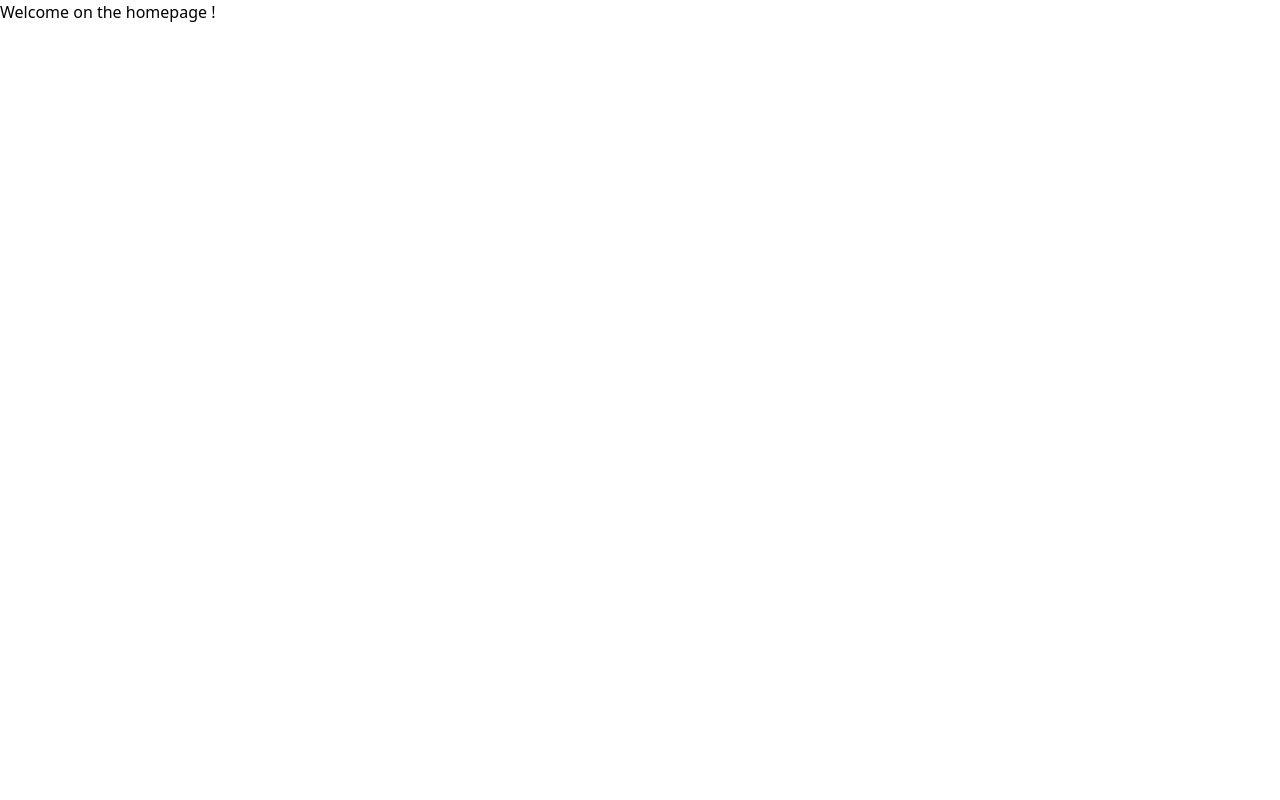
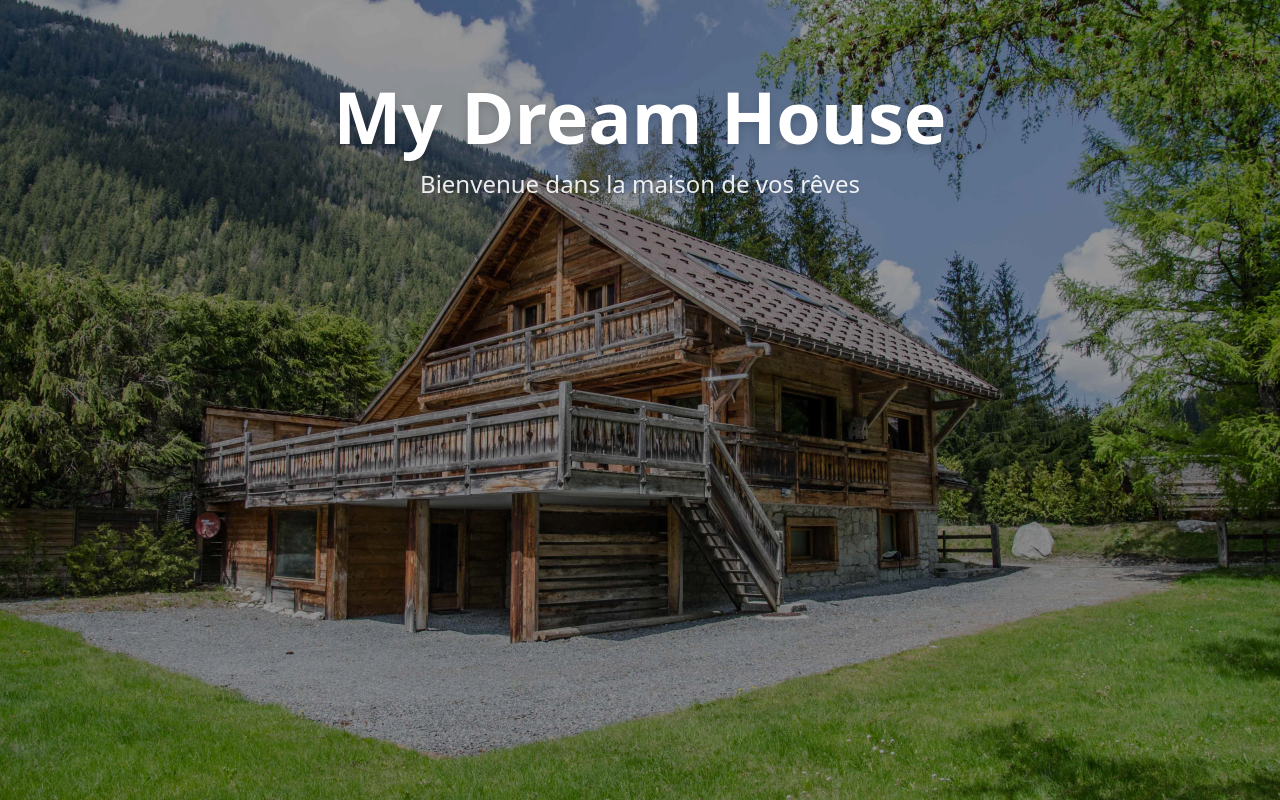
Before and after one commit to johan-jnn/my-dream-house, a Vue app: page / in a window 1280 px wide. Built offline with nearby package versions, Linux system fonts and the light colour scheme.

Commit message:
#7 create hero section
Signed-off-by: Enzo <digiovannienzo1@gmail.com>

```diff
--- /dev/null
+++ b/src/components/HeroSection.vue
@@ -0,0 +1,24 @@
+<script setup lang="ts">
+defineProps<{
+  title: string
+  subtitle: string
+  backgroundImage: string
+}>()
+</script>
+
+<template>
+  <section
+    class="relative h-screen w-full bg-cover bg-center bg-no-repeat"
+    :style="{ backgroundImage: `url(${backgroundImage})` }"
+  >
+    <div class="absolute inset-0 bg-black/40"></div>
+    <div class="relative z-10 flex h-full flex-col items-center pt-20">
+      <h1 class="text-5xl font-bold text-white drop-shadow-lg md:text-7xl">
+        {{ title }}
+      </h1>
+      <p class="mt-4 text-xl text-white/90 drop-shadow-md md:text-2xl">
+        {{ subtitle }}
+      </p>
+    </div>
+  </section>
+</template>
--- a/src/pages/Home.vue
+++ b/src/pages/Home.vue
@@ -1,3 +1,11 @@
+<script setup lang="ts">
+import HeroSection from '@/components/HeroSection.vue'
+</script>
+
 <template>
-  <h1>Welcome on the homepage !</h1>
+  <HeroSection
+    title="My Dream House"
+    subtitle="Bienvenue dans la maison de vos rêves"
+    background-image="/images/house.jpg"
+  />
 </template>
```
Also changed, not shown: public/images/house.jpg (added).
